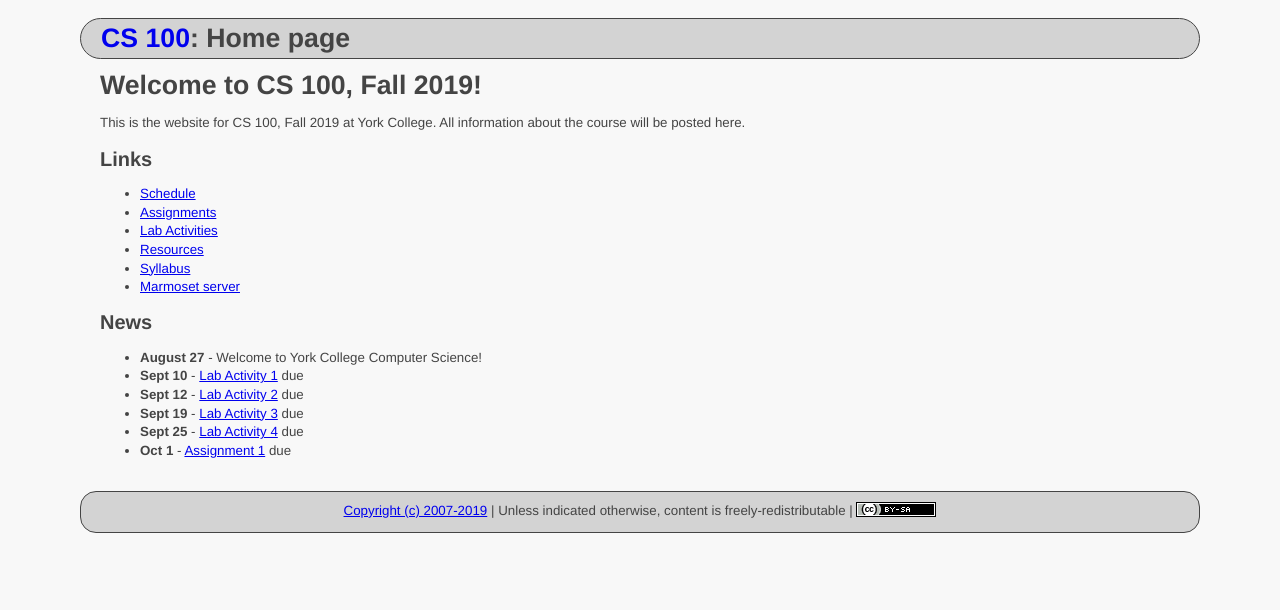
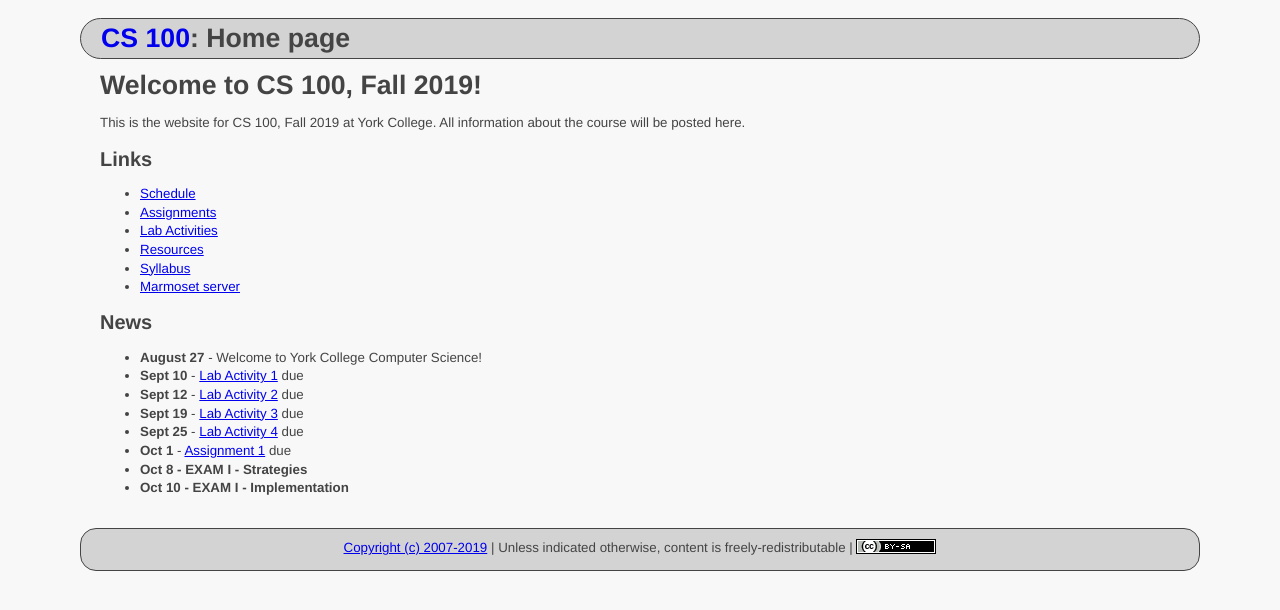
Before and after one commit to ycpcs/cs100-fall2019, a Jekyll site: the page built from index.md, in a window 1280 px wide. Shown: the top 610 px of the page. Built offline with Jekyll 4.4.1, drawn with Linux system fonts in a browser that asks for light colours; some of the changed lines change nothing that is shown.

Commit message:
add exam 1 dates
add exam 1 dates

```diff
--- a/index.md
+++ b/index.md
@@ -25,12 +25,10 @@ All information about the course will be posted here.
 * **Sept 19** - [Lab Activity 3](labs/CS100_Lab3.pdf) due
 * **Sept 25** - [Lab Activity 4](labs/CS100_Lab4.pdf) due
 * **Oct 1**   - [Assignment 1](assign/CS100_Assign1.pdf) due
+* **Oct 8   - EXAM I - Strategies**
+* **Oct 10   - EXAM I - Implementation**
 
 <!--
-* **Oct 3**  - [Lab Activity 4](labs/CPADS_Lab4.pdf) due
-* **Oct 12** - [Assignment 1](assign/CPADS_Assign1.pdf) due
-* **Oct 19   - EXAM I - Strategies**
-* **Oct 24   - EXAM I - Implementation**
 * **Oct 26** - [Lab Activity 5](labs/CPADS_Lab5.pdf) due
 * **Oct 31** - [Lab Activity 6](labs/CPADS_Lab6.pdf) due
 * **Nov 2**  - [Lab Activity 7](labs/CPADS_Lab7.pdf) due
```
